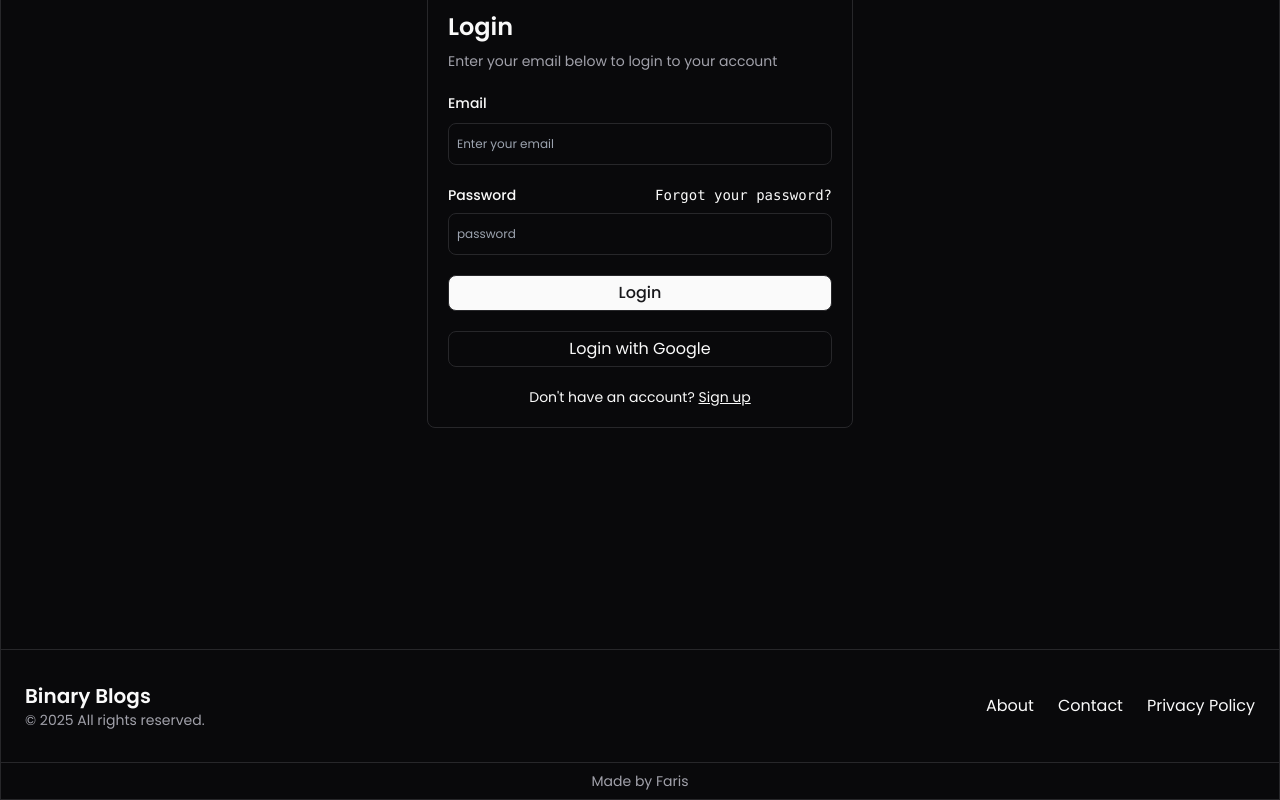
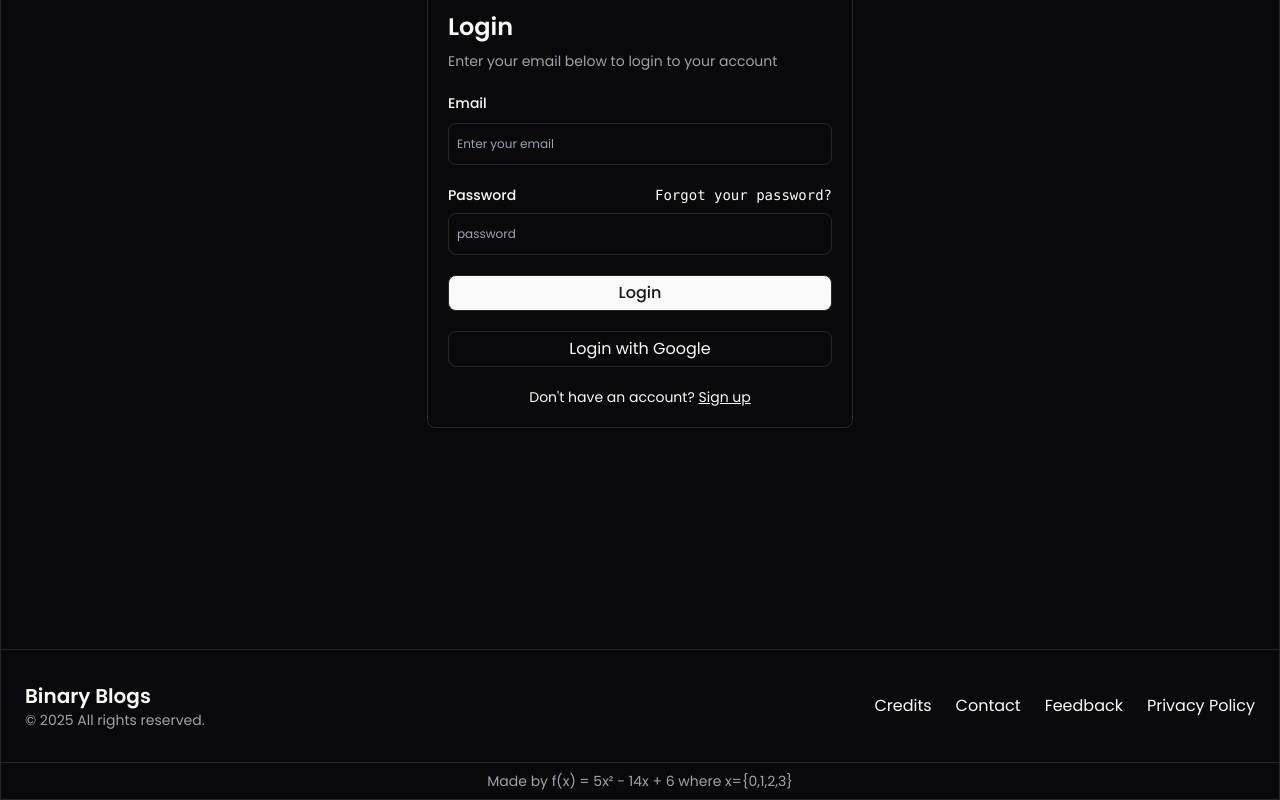
Before and after one commit to shaikhFaris/Binary_Blogs, a React (Vite) app in the folder client/: page /login in a window 1280 px wide. Shown: the part 258-1058 px from the top of the page. Built offline with nearby package versions, Linux system fonts and the light colour scheme; a web font is replaced by a local one.

Commit message:
added light mode design to CTA section

```diff
--- a/client/src/components/Footer.jsx
+++ b/client/src/components/Footer.jsx
@@ -1,7 +1,10 @@
+import { useState } from "react";
 import { Link } from "react-router-dom";
 const Footer = () => {
+  const [Showhint, setShowhint] = useState(false);
+
   return (
-    <footer className=" bg-[hsl(var(--background))] text-[hsl(var(--foreground))] border-t border-[hsl(var(--border))] mt-5 lg:mt-10">
+    <footer className=" bg-[hsl(var(--background))] group relative text-[hsl(var(--foreground))] border-t border-[hsl(var(--border))] mt-5 lg:mt-10">
       <div className="max-w-screen-2xl mx-auto px-6 py-8 md:flex md:items-center md:justify-between">
         {/* Left Section */}
         <div className="mb-4 md:mb-0 text-center md:text-left">
@@ -13,13 +16,29 @@ const Footer = () => {
 
         {/* Navigation Links */}
         <div className="flex justify-center md:justify-end space-x-6">
-          <Link to="/about" className="hover:text-[hsl(var(--primary))]">
-            About
+          <Link
+            to="/about"
+            className="hover:underline underline-offset-4 hover:text-[hsl(var(--primary))]"
+          >
+            Credits
           </Link>
-          <Link to="/contact" className="hover:text-[hsl(var(--primary))]">
+          <a
+            href="https://www.linkedin.com/in/shaikh-mohammad-faris-561550295/"
+            target="_blank"
+            className="hover:underline underline-offset-4 hover:text-[hsl(var(--primary))]"
+          >
             Contact
+          </a>
+          <Link
+            to="/feedback"
+            className="hover:underline underline-offset-4 hover:text-[hsl(var(--primary))]"
+          >
+            Feedback
           </Link>
-          <Link to="/privacy" className="hover:text-[hsl(var(--primary))]">
+          <Link
+            to="/privacy"
+            className="text-center hover:text-[hsl(var(--primary))]"
+          >
             Privacy Policy
           </Link>
         </div>
@@ -27,11 +46,17 @@ const Footer = () => {
 
       {/* Bottom Line */}
       <div className="text-center text-sm text-[hsl(var(--muted-foreground))] py-2 border-t border-[hsl(var(--border))]">
-        Made by{" "}
-        <a href="https://yourportfolio.com" className="hover:underline">
-          Faris
-        </a>
+        Made by <span>f(x) = 5x² - 14x + 6 where x={"{0,1,2,3}"}</span>
+        {/* <span class="glitch">Binary Blogs</span> */}
       </div>
+      {/* Hint */}
+      <p className="lg:group-hover:opacity-100 group-active:opacity-100 bg-zinc-100 opacity-0 duration-1000 p-2 text-xs absolute left-[50%] dark:bg-zinc-800 rounded-lg -translate-x-[50%] bottom-10 max-w-xs">
+        <span className="font-bold text-[hsl(var(--blue-foreground))]">
+          Hint:{" "}
+        </span>
+        First put values of x in the equation and then map the obtained integers
+        to alphabets {"(example: A - 1, B - 2, ....)"}
+      </p>
     </footer>
   );
 };
--- a/client/src/index.css
+++ b/client/src/index.css
@@ -285,17 +285,21 @@
 }
 
  /* video player */
-.player-wrapper {
-  position: relative;
-  /* Player ratio: 100 / (1280 / 720) */
-  /* padding-top: 56.25%;  */
+ .player-wrapper {
+  max-width: 100vw; /* Prevents overflow on smaller screens */
+  max-height: 100vh;
+  margin: auto;
+  display: flex;
+  justify-content: center;
+  align-items: center;
 }
 
-.player-wrapper .react-player {
-  position: absolute;
-  top: 0;
-  left: 0;
+video {
+  width: 100%;
+  height: 100%;
+  object-fit: cover; /* Ensures proper scaling */
 }
+
 
 /* logo carousel */
 .logo-div{
--- a/client/src/pages/LandingPage.jsx
+++ b/client/src/pages/LandingPage.jsx
@@ -10,6 +10,19 @@ import Carousel from "../components/Carousel";
 const LandingPage = ({ sethideNavbar }) => {
   useEffect(() => {
     sethideNavbar(true);
+    console.log(
+      `%c
+██╗    ██╗███████╗██╗      ██████╗ ██████╗ ███╗   ███╗███████╗
+██║    ██║██╔════╝██║     ██╔════╝██╔═══██╗████╗ ████║██╔════╝
+██║ █╗ ██║█████╗  ██║     ██║     ██║   ██║██╔████╔██║█████╗
+██║███╗██║██╔══╝  ██║     ██║     ██║   ██║██║╚██╔╝██║██╔══╝
+╚███╔███╔╝███████╗███████╗╚██████╗╚██████╔╝██║ ╚═╝ ██║███████╗
+ ╚══╝╚══╝ ╚══════╝╚══════╝ ╚═════╝ ╚═════╝ ╚═╝     ╚═╝╚══════╝
+    `,
+      "color: yellow; font-size: 12px;"
+    );
+    // console.log("%c Please dont hack me", "color: red; font-size: 12px;");
+
     const target_bg = document.querySelector("#target-div");
     const cta_div = document.querySelector("#cta-div");
     if (!target_bg || !cta_div) return; // Ensure the element exists
@@ -59,8 +72,8 @@ const LandingPage = ({ sethideNavbar }) => {
         </div>
       </div>
       {/* react-video player */}
-      <div className="hidden md:flex justify-center">
-        <div className="player-wrapper border-[#4f46e5] [box-shadow:1px_1px_25px_#4f46e5] border rounded-3xl overflow-hidden md:h-[80vh] md:w-[80vw] ">
+      <div className="hidden md:flex  md:mt-4 justify-center">
+        <div className="player-wrapper border [box-shadow:1px_1px_15px_#d4d4d8] dark:border-[#4f46e5] dark:[box-shadow:1px_1px_45px_10px_#4f46e5]  rounded-2xl overflow-hidden md:h-[90vh] md:w-[160vh] ">
           <ReactPlayer
             className="react-player"
             // url="https://www.youtube.com/watch?v=uMQnn8xU7qs&t=16s"
@@ -159,7 +172,7 @@ const LandingPage = ({ sethideNavbar }) => {
           {[...Array(25)].map((_, i) => (
             <span
               key={i}
-              className="bubbles bg-white rounded-full"
+              className="bubbles bg-black dark:bg-white rounded-full"
               style={{
                 "--time": `${Math.floor(Math.random() * 16) + 5}`, // Keep it as a number (no "s")
                 "--delay": `-${(Math.random() * 5).toFixed(2)}s`, // Add "s" unit
@@ -170,18 +183,18 @@ const LandingPage = ({ sethideNavbar }) => {
         </div>
         {/*
         test */}
-        <div className="absolute bottom-0 left-0 bg-[#3730a3] lg:bg-white/15 bg-blend-overlay right-0 top-0 bg-[linear-gradient(to_right,#52525b_1px,transparent_1px),linear-gradient(to_bottom,#52525b_1px,transparent_1px)]  bg-[size:60px_60px] dark:[mask-image:radial-gradient(60%_35%_at_50%_35%,black,transparent)] md:dark:[mask-image:radial-gradient(30%_40%_at_50%_35%,black,transparent)] group-hover:opacity-0 duration-700"></div>
+        <div className="absolute bottom-0 left-0 bg-[#3730a3] lg:bg-[#818cf8] dark:lg:bg-white/15 bg-blend-overlay right-0 top-0 bg-[linear-gradient(to_right,#4f46e5_1px,transparent_1px),linear-gradient(to_bottom,#4f46e5_1px,transparent_1px)] dark:bg-[linear-gradient(to_right,#52525b_1px,transparent_1px),linear-gradient(to_bottom,#52525b_1px,transparent_1px)]  bg-[size:60px_60px] dark:[mask-image:radial-gradient(60%_35%_at_50%_35%,black,transparent)] md:dark:[mask-image:radial-gradient(30%_40%_at_50%_35%,black,transparent)] group-hover:opacity-0 duration-700"></div>
         {/* <div
           className={`absolute bottom-0 left-0 bg-[#3730a3] bg-blend-overlay right-0 top-0 bg-[linear-gradient(to_right,#d4d4d8_1px,transparent_1px),linear-gradient(to_bottom,#d4d4d8_1px,transparent_1px)]  bg-[size:60px_60px] dark:[mask-image:radial-gradient(30%_40%_at_20%_20%,black,transparent)] opacity-0 group-hover:opacity-100 duration-700 `}
         ></div> */}
         <div
-          className={`hidden lg:block absolute bottom-0 left-0 bg-white/15 bg-blend-overlay right-0 top-0 bg-[linear-gradient(to_right,#52525b_1px,transparent_1px),linear-gradient(to_bottom,#52525b_1px,transparent_1px)]  bg-[size:60px_60px] opacity-0 group-hover:opacity-100 duration-700`}
+          className={`hidden lg:block absolute bottom-0 left-0 bg-[#818cf8] dark:bg-white/15 bg-blend-overlay right-0 top-0 bg-[linear-gradient(to_right,#3730a3_1px,transparent_1px),linear-gradient(to_bottom,#3730a3_1px,transparent_1px)] dark:bg-[linear-gradient(to_right,#52525b_1px,transparent_1px),linear-gradient(to_bottom,#52525b_1px,transparent_1px)]  bg-[size:60px_60px] opacity-0 group-hover:opacity-100 duration-700`}
           id="target-div"
         ></div>
         {/*
         test */}
         <div className="relative z-30 w-full">
-          <h1 className="rubik-font md:max-w-md md:mx-auto text-[hsl(var(--foreground))] [text-shadow:1px_1px_10px_black] text-center font-medium text-5xl lg:text-6xl ">
+          <h1 className="rubik-font md:max-w-md md:mx-auto text-white dark:text-[hsl(var(--foreground))] dark:[text-shadow:1px_1px_10px_black] [text-shadow:1px_1px_5px_black]  text-center font-medium text-5xl lg:text-6xl ">
             Unlock a world of insights
           </h1>
           <p className="text-white/60 text-xs md:text-lg mx-auto text-center max-w-[13rem] md:max-w-sm my-5">
```
Also changed, not shown: 1 other file (tests, documents, lock files or other folders).
